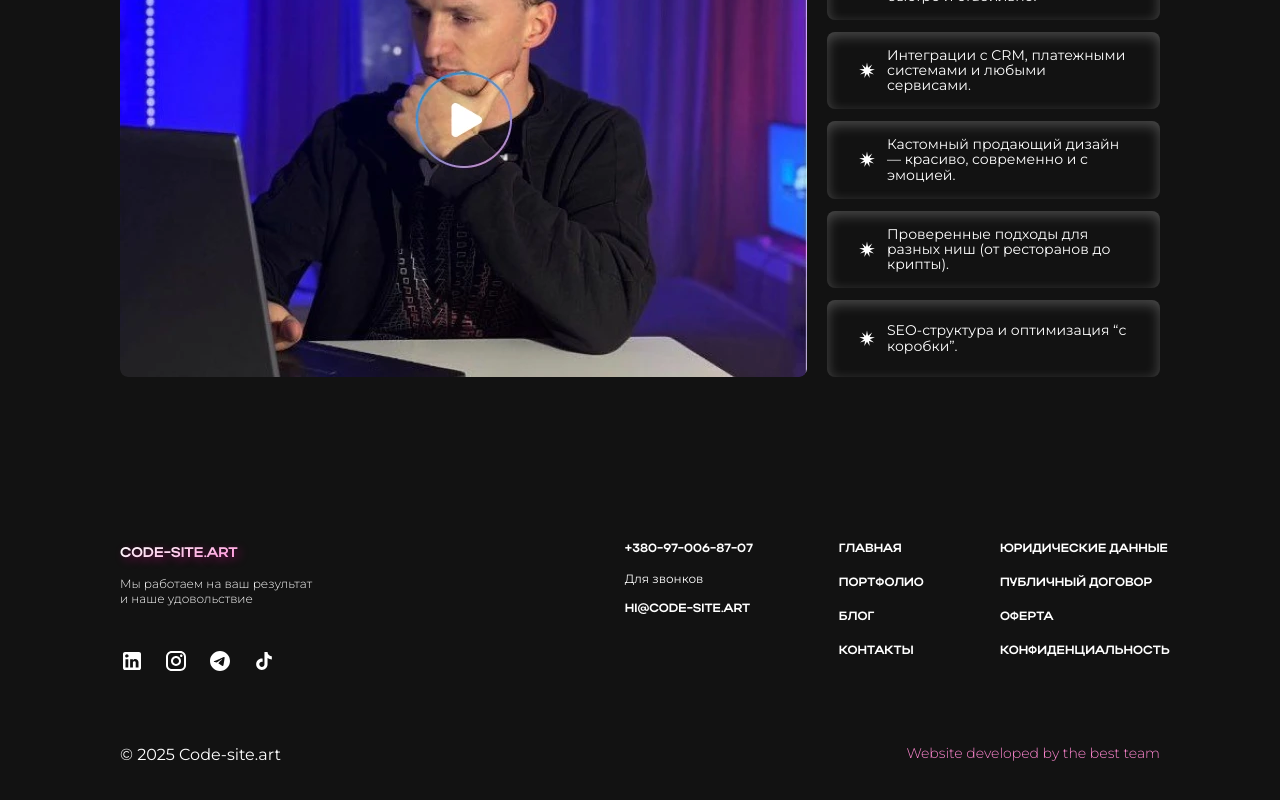
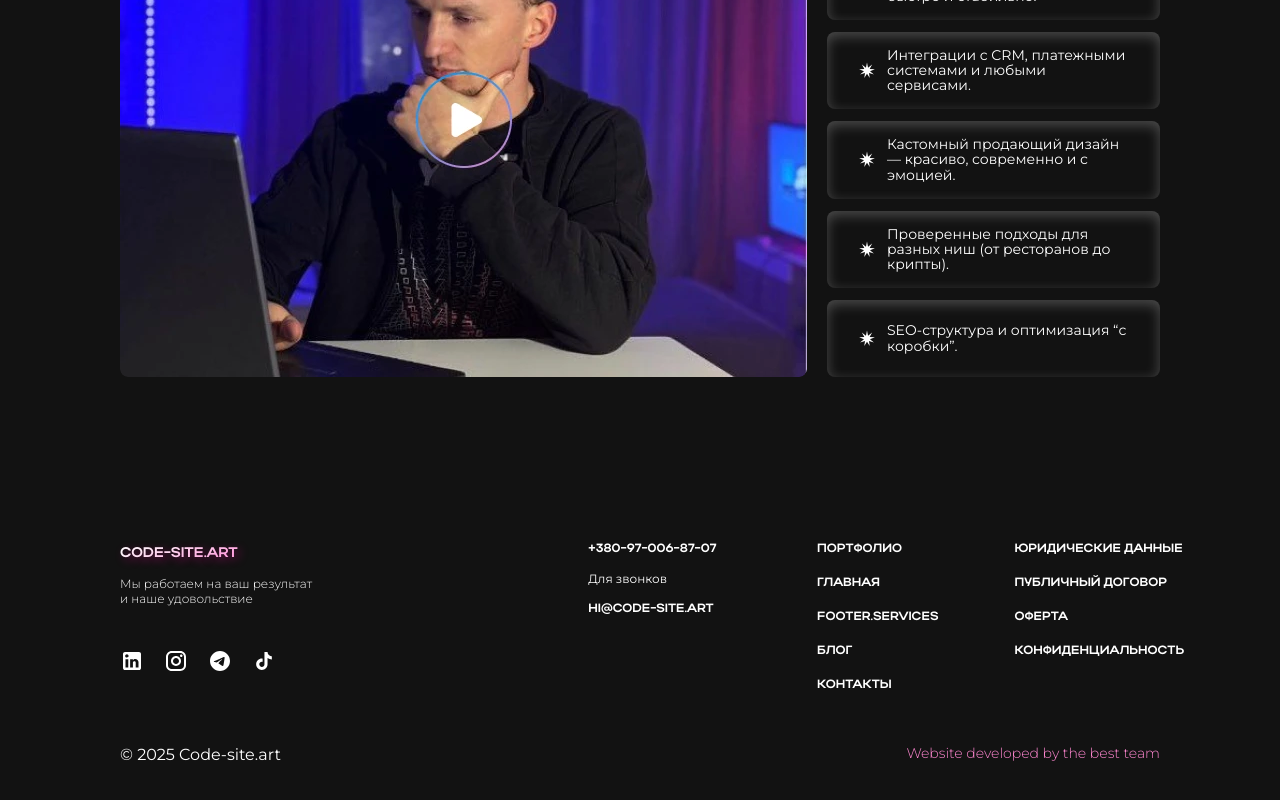
Before and after one commit to cyanidium-dev/code-site-frontend, a Next.js app: page /en in a window 1280 px wide. Shown: the part 367-1167 px from the top of the page. Built offline with nearby package versions, Linux system fonts and the light colour scheme.

Commit message:
updated footer menu

```diff
--- a/messages/uk.json
+++ b/messages/uk.json
@@ -17,6 +17,7 @@
     "home": "Главная",
     "portfolio": "Портфолио",
     "blog": "Блог",
+    "services": "Услуги",
     "contacts": "Контакты",
     "legalData": "Юридические данные",
     "publicContract": "Публичный договор",
--- a/src/components/shared/footer/NavMenu.tsx
+++ b/src/components/shared/footer/NavMenu.tsx
@@ -5,8 +5,9 @@ export default function NavMenu() {
   const t = useTranslations("footer");
 
   const navListOne = [
+    { title: t("portfolio"), link: "/portfolio" },
     { title: t("home"), link: "/" },
-    { title: t("portfolio"), link: "/portfolio" },
+    { title: t("services"), link: "/services" },
     { title: t("blog"), link: "/blog" },
     { title: t("contacts"), link: "/contacts" },
   ];
```
